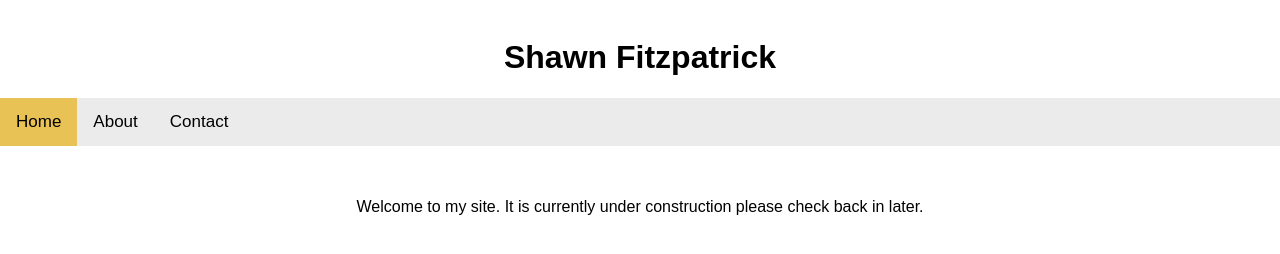
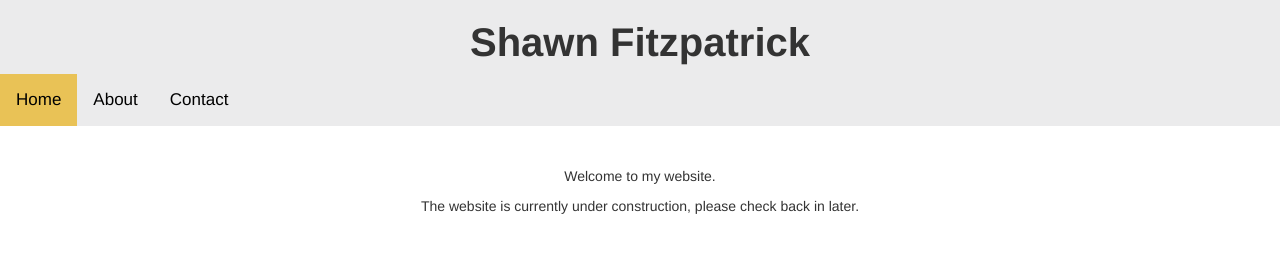
Before and after one commit to thefitz7/ShawnFitzpatrick.github.io, a plain HTML site: page index.html in a window 1280 px wide. Drawn offline with nearby package versions, Linux system fonts and the light colour scheme.

Commit message:
Updating basics

```diff
--- a/css/menu.css
+++ b/css/menu.css
@@ -1,6 +1,12 @@
 body {
   margin: 0;
   font-family: Arial, Helvetica, sans-serif;
+}
+
+.topnav h1 {
+    text-align: center;
+    font-weight: bold;
+    font-size: 40px;
 }
 
 .topnav {
--- a/css/styles.css
+++ b/css/styles.css
@@ -1,8 +1,3 @@
-h1{
-	text-align: center;
-	font-weight: bold;
-}
-
 p{
 	text-align: center;
 }
--- a/index.html
+++ b/index.html
@@ -3,14 +3,14 @@
         <meta charset="utf-8" />
         <link href="css/menu.css" rel="stylesheet" type="text/css" />
 		<link rel="stylesheet" href="css/styles.css">
-        <script src = "js/topNav.js" type = "text/javascript"/></script>
+		<script src = "js/topNav.js" type = "text/javascript"/></script>
+		<script src="https://maxcdn.bootstrapcdn.com/bootstrap/3.4.0/js/bootstrap.min.js"></script>
+		<link rel="stylesheet" href="https://maxcdn.bootstrapcdn.com/bootstrap/3.4.0/css/bootstrap.min.css">
     </head>
 <body>
-	<br>
-	<h1>Shawn Fitzpatrick</h1>
-
 	<nav>
 		<div class="topnav" id="topnav">
+			<h1>Shawn Fitzpatrick</h1>
 			<a href="#home" class="active">Home</a>
 			<a href="#news">About</a>
 			<a href="#contact">Contact</a>
@@ -22,6 +22,9 @@
 		<br>
 	</nav>
 
-	<p>Welcome to my site. It is currently under construction please check back in later. </p>
+	<div class="container">
+		<p>Welcome to my website.</p>
+		<p>The website is currently under construction, please check back in later.</p>
+	</div>
 </body>
 </html>
```
Lines whose indentation alone changed are shown as unchanged.
